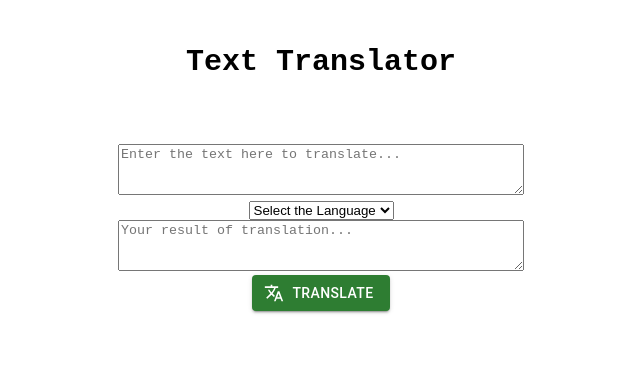
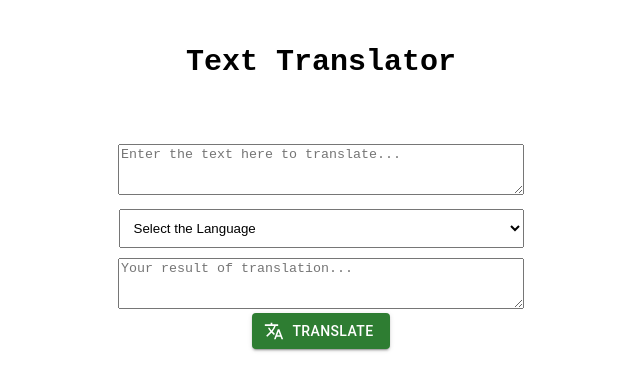
Before and after one commit to SandunMadush/Text-Translator, a React (Create React App) app in the folder translator/: page / in a window 1280 px wide. Shown: the top 390 px of the page, without its empty margins (319-959 px from the left). Built offline with nearby package versions, Linux system fonts and the light colour scheme; a web font is replaced by a local one.

Commit message:
edit select form

```diff
--- a/translator/src/App.css
+++ b/translator/src/App.css
@@ -14,3 +14,10 @@
   padding: 20px;
   text-align: center;
 }
+
+.language-select{
+  padding: 10px;
+  width: 405px;
+  margin-top: 10px;
+  margin-bottom: 10px;
+}
```
